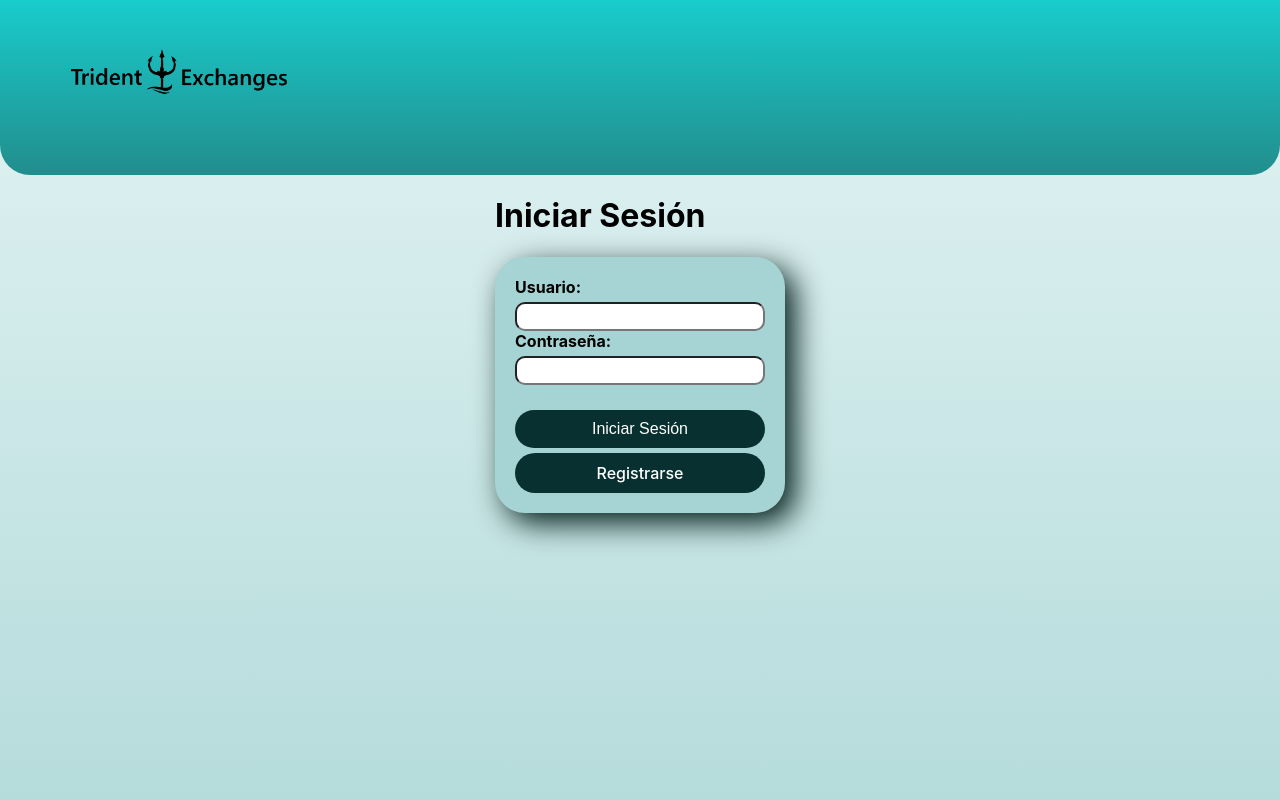
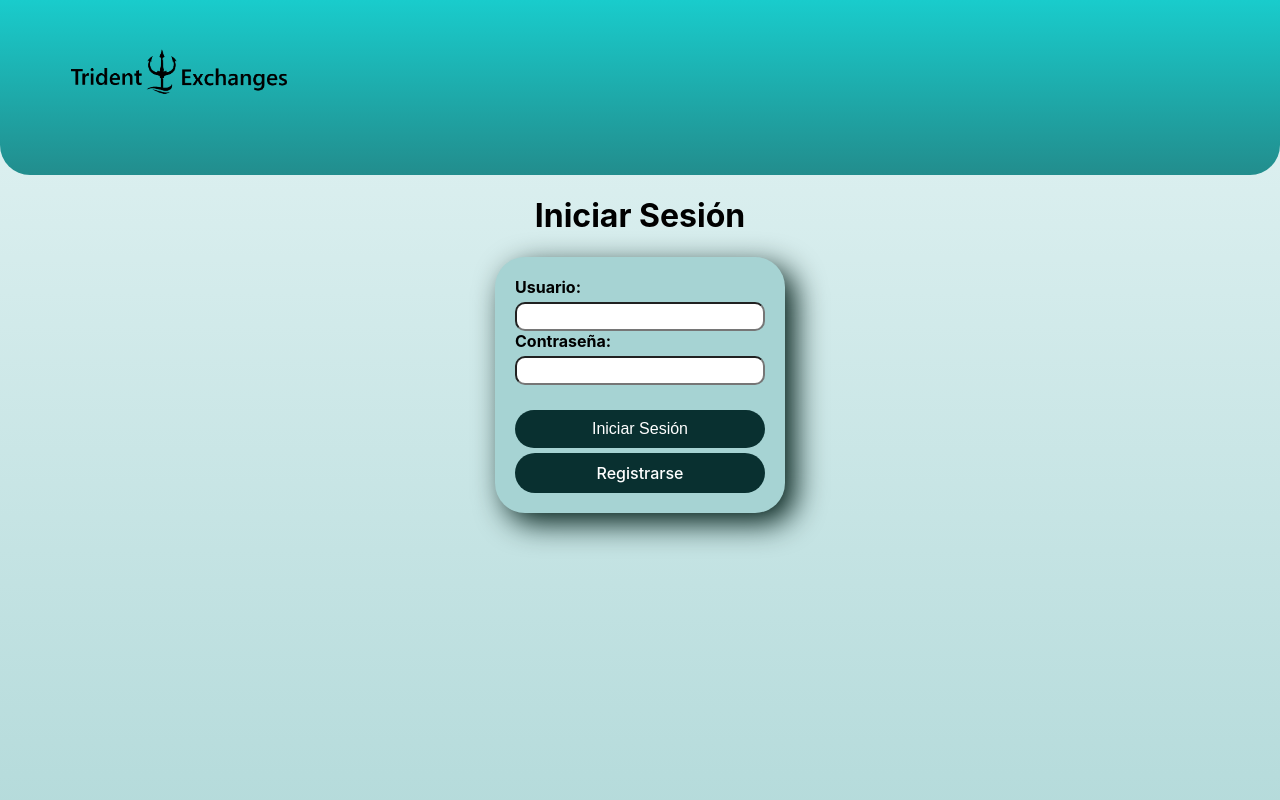
Before and after one commit to MaxiPepa/TPI-LabCom3-TridentExchange, a React (Create React App) app: page /login in a window 1280 px wide. Shown: the top 800 px of the page. Built offline with nearby package versions, Linux system fonts and the light colour scheme; what reactfire would draw is missing.

Commit message:
Centered h1

```diff
--- a/src/components/RegisterForm/RegisterForm.css
+++ b/src/components/RegisterForm/RegisterForm.css
@@ -38,3 +38,7 @@
     color: red;
     font-size: 14px;
 }
+
+h1 {
+    text-align: center;
+}
--- a/src/components/SingIn/SignIn.css
+++ b/src/components/SingIn/SignIn.css
@@ -45,3 +45,7 @@ input {
     color:rgb(170, 0, 0);
     font-size: 14px;
 }
+
+h1 {
+    text-align: center;
+}
```
